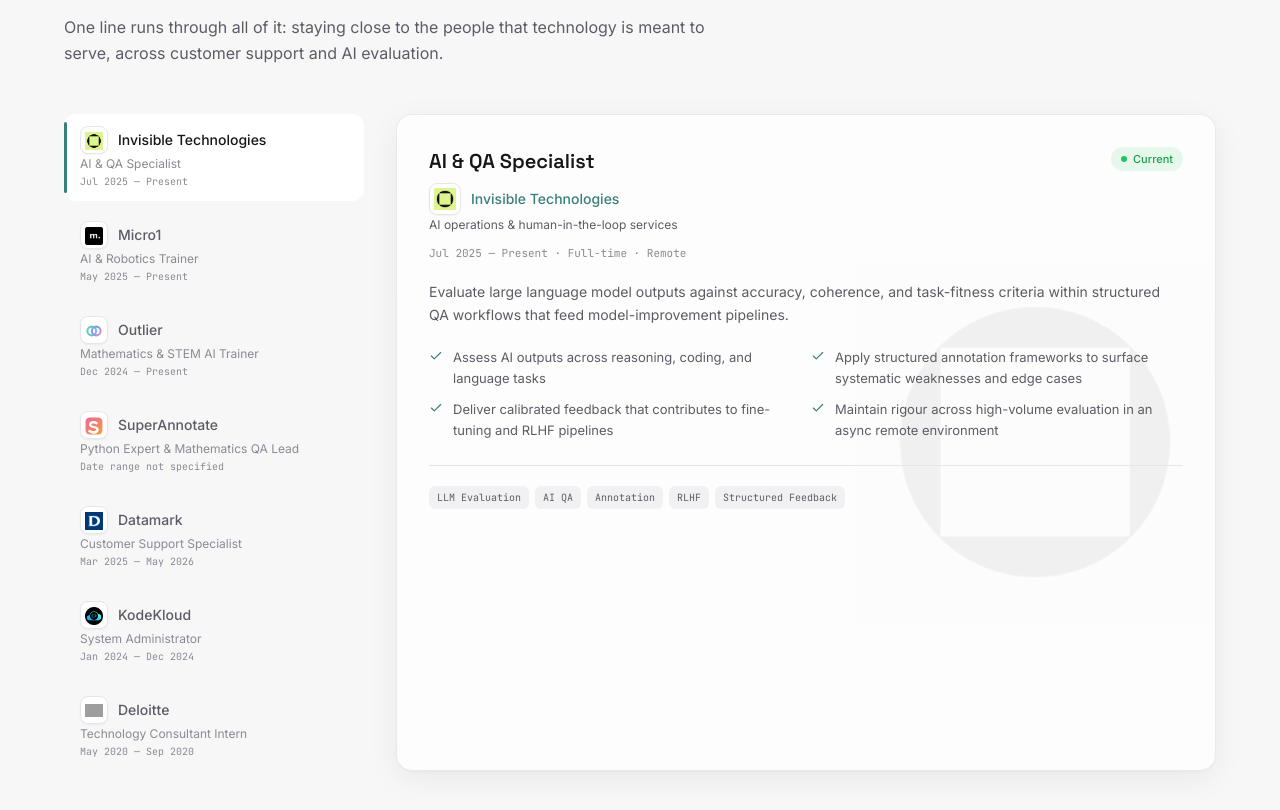
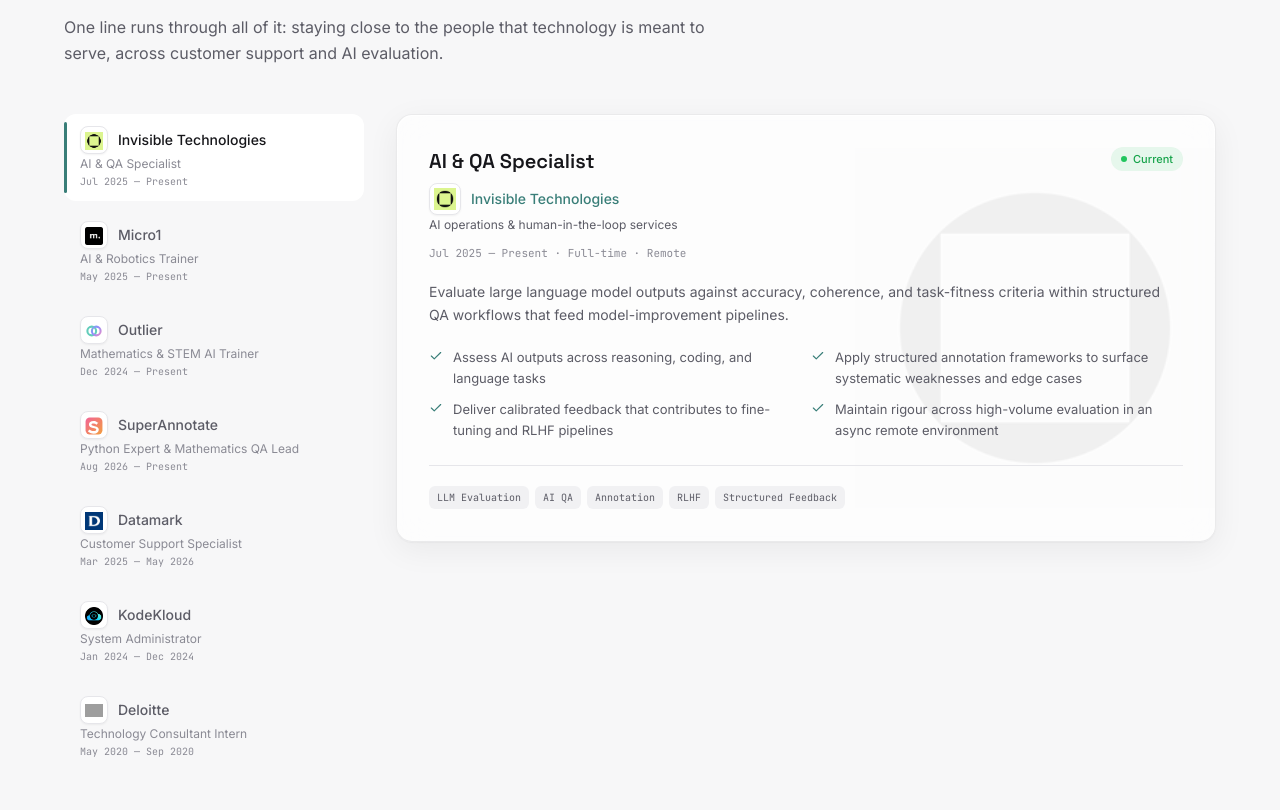
Before and after one commit to isharik/Portfolio, a Next.js app: page / in a window 1280 px wide. Shown: the part 1954-2764 px from the top of the page. Built offline with nearby package versions, Linux system fonts and the light colour scheme; grey boxes are pictures that could not be loaded.

Commit message:
Update SuperAnnotate dates and welcome timing

```diff
--- a/src/components/sections/Experience.tsx
+++ b/src/components/sections/Experience.tsx
@@ -82,7 +82,7 @@ export default function Experience() {
           </div>
 
           {/* Detail */}
-          <div className="experience-detail-card glass relative isolate min-h-[420px] overflow-hidden rounded-2xl p-6 sm:p-8">
+          <div className="experience-detail-card glass relative isolate min-h-[420px] self-start overflow-hidden rounded-2xl p-6 sm:p-8">
             <div className="experience-card-watermark pointer-events-none absolute right-0 top-1/2 z-0 aspect-square w-[min(78%,360px)] -translate-y-1/2" aria-hidden="true">
               <motion.div key={exp.company} className="absolute inset-0" initial={{ opacity: 0, scale: 0.96 }} animate={{ opacity: 1, scale: 1 }} transition={{ duration: reduce ? 0 : 0.32, ease: OUT }}>
                 <Image src={exp.logo} alt="" fill sizes="360px" className="object-contain" unoptimized />
--- a/src/components/ui/Preloader.tsx
+++ b/src/components/ui/Preloader.tsx
@@ -31,7 +31,7 @@ const GREETINGS = [
 ]
 const GREETING_TEXTS = GREETINGS.map(({ text }) => text)
 const MORPH_DURATION = 0.46
-const MORPH_REST = 0.44
+const MORPH_REST = 0.54
 
 /**
  * Skippable greeting sequence over the same theme-aware global background as
--- a/src/lib/content.ts
+++ b/src/lib/content.ts
@@ -126,9 +126,9 @@ export const experiences: Experience[] = [
     company: 'SuperAnnotate',
     logo: '/logos/superannotate.svg',
     companyDesc: 'AI data annotation & quality platform',
-    period: 'Date range not specified',
+    period: 'Aug 2026 — Present',
     type: 'Part-time · Remote',
-    current: false,
+    current: true,
     description:
       'Review Python and mathematics work for correctness, sound reasoning, and consistent quality against task requirements.',
     highlights: [
```
